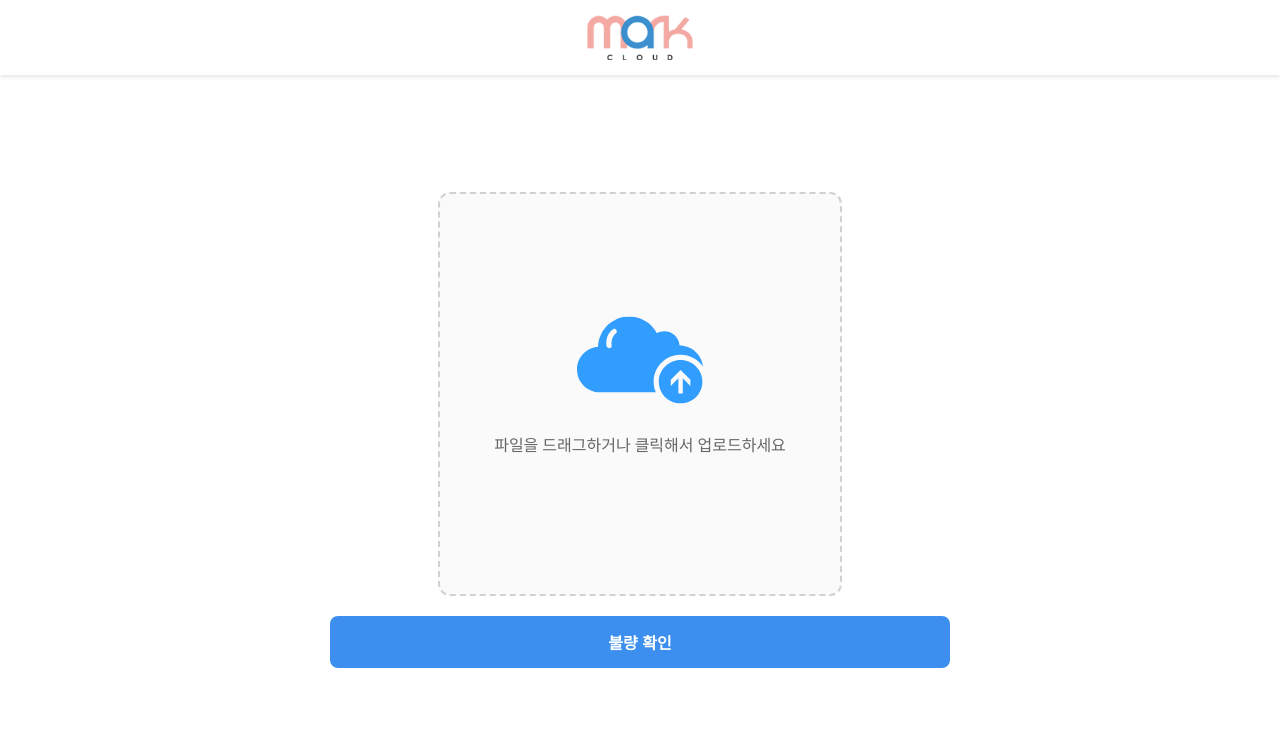
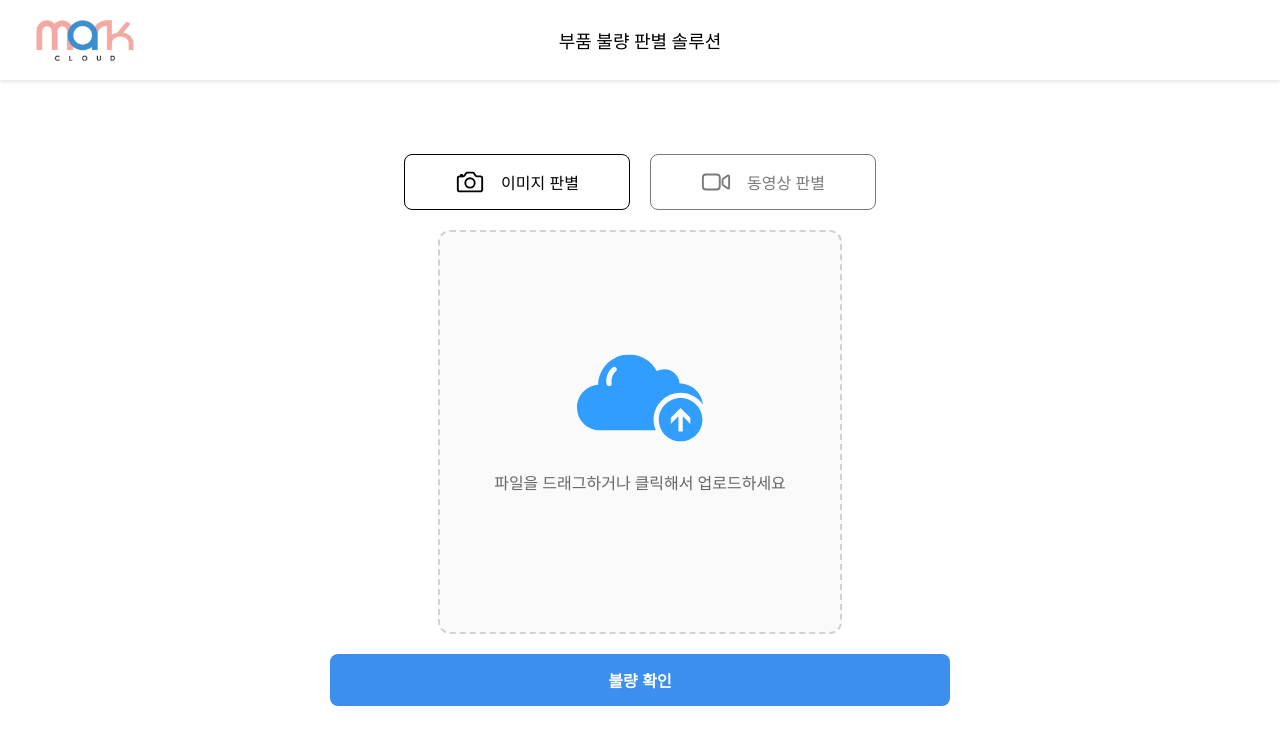
Before and after one commit to MarvinBaek/defect-vision, a React (Vite) app in the folder client/: page / in a window 1280 px wide. Shown: the top 744 px of the page. Built offline with nearby package versions, Linux system fonts and the light colour scheme.

Commit message:
add: 헤더 변경, 드랍존 비디오 허용 변경, TypeButton 추가

```diff
--- a/client/src/components/DropZone.jsx
+++ b/client/src/components/DropZone.jsx
@@ -20,7 +20,10 @@ const DropZone = ({ loading, pressed }) => {
   // react-dropzone 설정: 이미지 파일만 허용, 단일 파일만 드래그 가능
   const { getRootProps, getInputProps, isDragActive } = useDropzone({
     onDrop,
-    accept: { 'image/*': [] }, // 모든 이미지 포맷 허용 (jpg, png 등)
+    accept: {
+      'image/*': [], // 이미지
+      'video/*': [] // 영상
+    },
     multiple: false // 단일 파일만 허용
   });
 
@@ -41,20 +44,29 @@ const DropZone = ({ loading, pressed }) => {
           </div>
         </div>
       )}
-      {/* 업로드된 이미지 파일 미리보기 */}
+      {/* 업로드 후 이미지 또는 영상 미리보기 */}
       {image.length > 0 && !loading && (
         <div className='preview-area'>
           {image.map((file, index) => (
-            <div key={index} className='image-preview'>
-              <img src={file.preview} alt='preview' />
+            <div key={index} className='file-preview'>
+              {file.type.startsWith('image/') ? (
+                <img src={file.preview} alt='preview' />
+              ) : file.type.startsWith('video/') ? (
+                <video
+                  src={file.preview}
+                  controls
+                  width='100%'
+                  style={{ maxHeight: '300px', borderRadius: '10px' }}
+                />
+              ) : (
+                <p>지원하지 않는 파일 형식입니다</p>
+              )}
             </div>
           ))}
         </div>
       )}
       {/* 로딩시 스켈레톤 로딩 페이지 */}
-      {loading && (
-        <LoadingSkeleton />
-      )}
+      {loading && <LoadingSkeleton />}
     </div>
   );
 };
--- /dev/null
+++ b/client/src/components/Header.jsx
@@ -0,0 +1,25 @@
+import { useNavigate } from 'react-router-dom';
+import markcloud from '../assets/markcloud.png';
+import { useImage } from '../context/ImageContext';
+
+const Header = () => {
+  const navigate = useNavigate();
+  const { setImage } = useImage();
+
+  return (
+    <header>
+      <img
+        src={markcloud}
+        width={'120px'}
+        onClick={() => {
+          setImage([]);
+          navigate('/');
+        }}
+        style={{ cursor: 'pointer' }}
+      />
+      <span>부품 불량 판별 솔루션 </span>
+    </header>
+  );
+};
+
+export default Header;
--- /dev/null
+++ b/client/src/components/TypeButton.jsx
@@ -0,0 +1,21 @@
+import { IoCameraOutline, IoVideocamOutline } from 'react-icons/io5';
+
+const TypeButton = ({ onClick, activeTab, type, setActiveTab }) => {
+  const isActive = activeTab === type;
+  const className = isActive ? 'type-button' : 'type-button-disabled';
+
+  return (
+    <button
+      className={className}
+      onClick={() => {
+        onClick;
+        setActiveTab(type);
+      }}
+    >
+      {type === 'image' ? <IoCameraOutline size='30' /> : <IoVideocamOutline size='30' />}
+      {type === 'image' ? '이미지 판별' : '동영상 판별'}
+    </button>
+  );
+};
+
+export default TypeButton;
--- a/client/src/pages/Upload.jsx
+++ b/client/src/pages/Upload.jsx
@@ -1,17 +1,19 @@
 import { useState } from 'react';
-import markcloud from '../assets/markcloud.png';
 import DropZone from '../components/DropZone';
 import Button from '../components/Button';
 import { useNavigate } from 'react-router-dom';
 import { useImage } from '../context/ImageContext';
 import { analyzeImage } from '../utils/api';
+import Header from '../components/Header';
+import TypeButton from '../components/TypeButton';
 
 const UploadScreen = () => {
   const [loading, setLoading] = useState(false);
   const [pressed, setPressed] = useState(false);
+  const [activeTab, setActiveTab] = useState('image');
   const navigate = useNavigate();
 
-  const { image, setImage } = useImage();
+  const { image } = useImage();
 
   // 예측 api 호출 핸들러
   const handlePredict = async () => {
@@ -34,18 +36,12 @@ const UploadScreen = () => {
 
   return (
     <div className='container'>
-      <header>
-        <img
-          src={markcloud}
-          width={'130px'}
-          onClick={() => {
-            setImage([]);
-            navigate('/');
-          }}
-          style={{ cursor: 'pointer' }}
-        />
-      </header>
+      <Header />
       <div className='body'>
+        <div className='type-select-zone'>
+          <TypeButton type='image' activeTab={activeTab} setActiveTab={setActiveTab} />
+          <TypeButton type='video' activeTab={activeTab} setActiveTab={setActiveTab} />
+        </div>
         <DropZone loading={loading} pressed={pressed} />
         <Button
           onClick={() => {
--- a/client/src/styles/common.css
+++ b/client/src/styles/common.css
@@ -1,3 +1,28 @@
+/* 헤더 */
+header {
+  position: fixed;
+  top: 0;
+  left: 0;
+  width: 100%;
+  display: flex;
+  flex-direction: row;
+  align-items: center;
+  flex-wrap: wrap;
+  box-shadow: 0 2px 4px rgba(0, 0, 0, 0.1);
+  box-sizing: border-box;
+  background-color: white;
+  z-index: 1000;
+  padding: 15px 25px;
+}
+
+header > span {
+  position: absolute;
+  left: 50%;
+  transform: translateX(-50%);
+  font-weight: 500;
+  font-size: 18px;
+}
+
 .container {
   display: flex;
   flex-direction: column;
@@ -106,3 +131,53 @@
   box-shadow: 0 4px 12px rgba(0, 0, 0, 0.1);
   transform: translateY(-2px);
 }
+
+/* 추론 결과 버튼 */
+.type-button {
+  display: flex;
+  align-items: center;
+  justify-content: center;
+  gap: 16px;
+  width: 100%;
+  max-width: 230px;
+  padding: 12px 50px;
+  background-color: #ffffff;
+  font-size: 16px;
+  font-weight: 500;
+  border: 1px solid black;
+  border-radius: 8px;
+  cursor: pointer;
+  text-align: center;
+  transition: background-color 0.3s ease, box-shadow 0.3s ease, transform 0.2s ease;
+}
+
+.type-button:hover {
+  background-color: #f0f0f0;
+  box-shadow: 0 4px 12px rgba(0, 0, 0, 0.1);
+  transform: translateY(-2px);
+}
+
+.type-button-disabled {
+  display: flex;
+  align-items: center;
+  justify-content: center;
+  gap: 16px;
+  width: 100%;
+  max-width: 230px;
+  padding: 12px 50px;
+  background-color: #ffffff;
+  font-size: 16px;
+  font-weight: 500;
+  color: #797979;
+  border: 1px solid #797979;
+  border-radius: 8px;
+  cursor: pointer;
+  text-align: center;
+  transition: background-color 0.3s ease, box-shadow 0.3s ease, transform 0.2s ease;
+}
+
+.type-button-disabled:hover {
+  background-color: #f0f0f0;
+  box-shadow: 0 4px 12px rgba(0, 0, 0, 0.1);
+  transform: translateY(-2px);
+}
--- a/client/src/styles/upload.css
+++ b/client/src/styles/upload.css
@@ -1,21 +1,3 @@
-/* 헤더 */
-header {
-  position: fixed;
-  top: 0;
-  left: 0;
-  width: 100%;
-  display: flex;
-  flex-direction: column;
-  align-items: center;
-  justify-content: center;
-  flex-wrap: wrap;
-  box-shadow: 0 2px 4px rgba(0, 0, 0, 0.1);
-  box-sizing: border-box;
-  background-color: white;
-  z-index: 1000;
-  padding: 10px;
-}
-
 .file-button {
   display: flex;
   flex-direction: row;
@@ -95,3 +77,9 @@ header {
   border-radius: 8px;
   border: 1px solid #ccc;
 }
+
+.type-select-zone {
+  display: flex;
+  flex-direction: row;
+  gap: 20px;
+}
--- /dev/null
+++ b/package.json
@@ -0,0 +1,5 @@
+{
+  "dependencies": {
+    "react-icons": "^5.5.0"
+  }
+}
```
Also changed, not shown: 1 other file (tests, documents, lock files or other folders).
